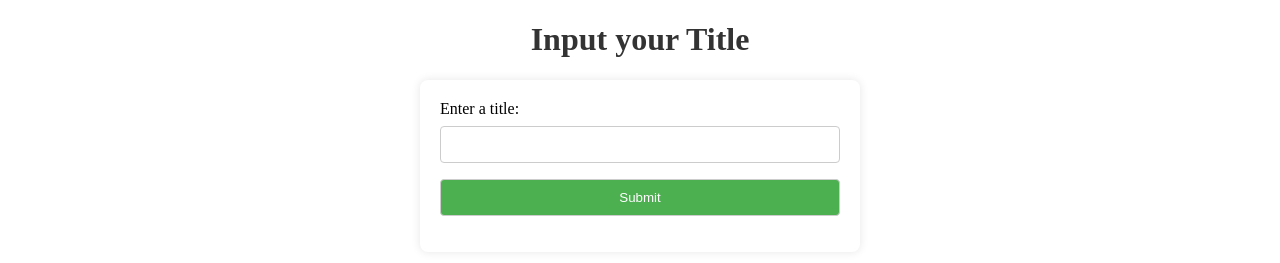
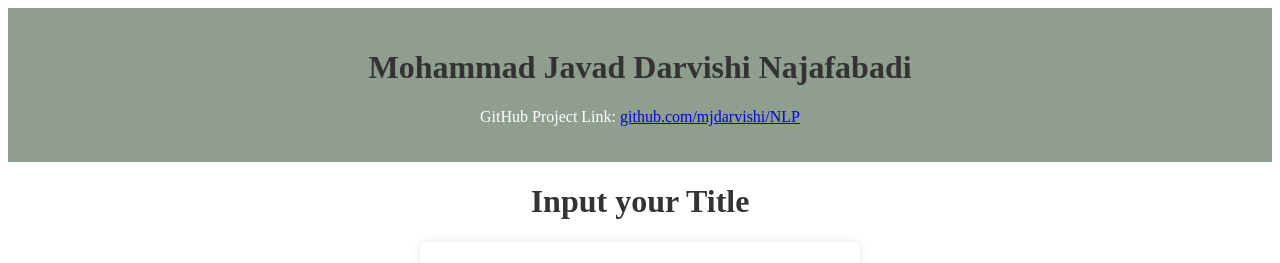
Before and after one commit to mjdarvishi/NLP, a Flask app: template src/templates/home.html in a window 1280 px wide. Shown: the top 263 px of the page. Run offline with Flask 3, Linux system fonts and the light colour scheme; the template is opened without the code that fills it, so the values that code supplies are empty.

Commit message:
add header to home page

```diff
--- a/src/templates/home.html
+++ b/src/templates/home.html
@@ -61,10 +61,19 @@
     input[type="submit"]:hover {
         background-color: #45a049;
     }
-
+    header {
+            text-align: center;
+            background-color: #909e90;
+            color: #fff;
+            padding: 20px;
+        }
     </style>
 </head>
 <body>
+    <header>
+        <h1>Mohammad Javad Darvishi Najafabadi</h1>
+        <p>GitHub Project Link: <a href="https://github.com/mjdarvishi/NLP" target="_blank">github.com/mjdarvishi/NLP</a></p>
+    </header>
     <h1>Input your Title</h1>
 
     <form method="post" action="{{ url_for('index') }}">
```
